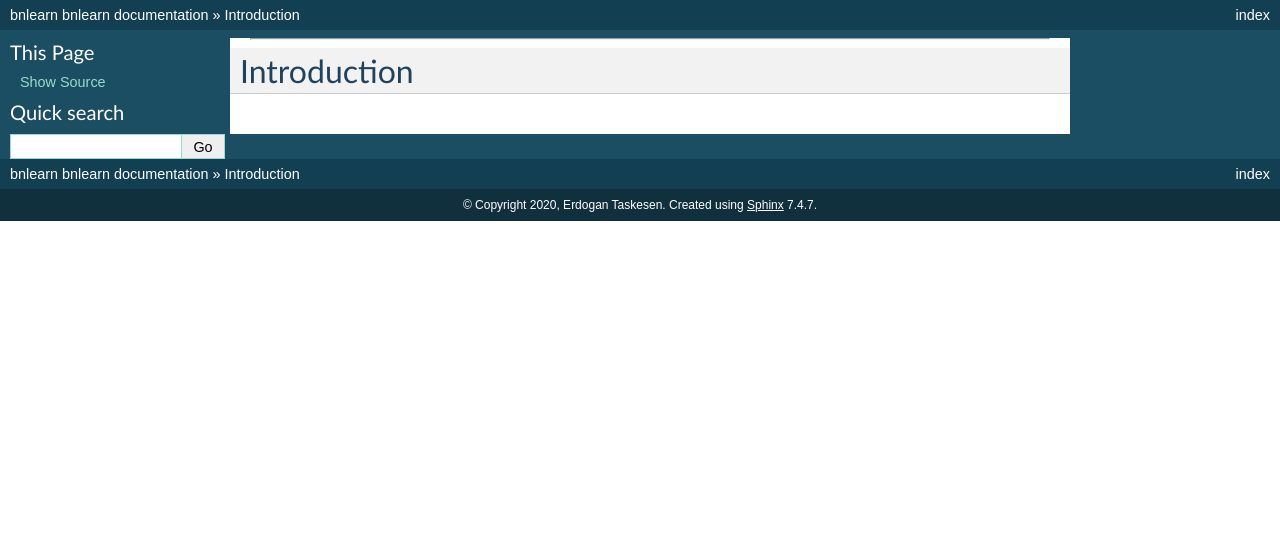
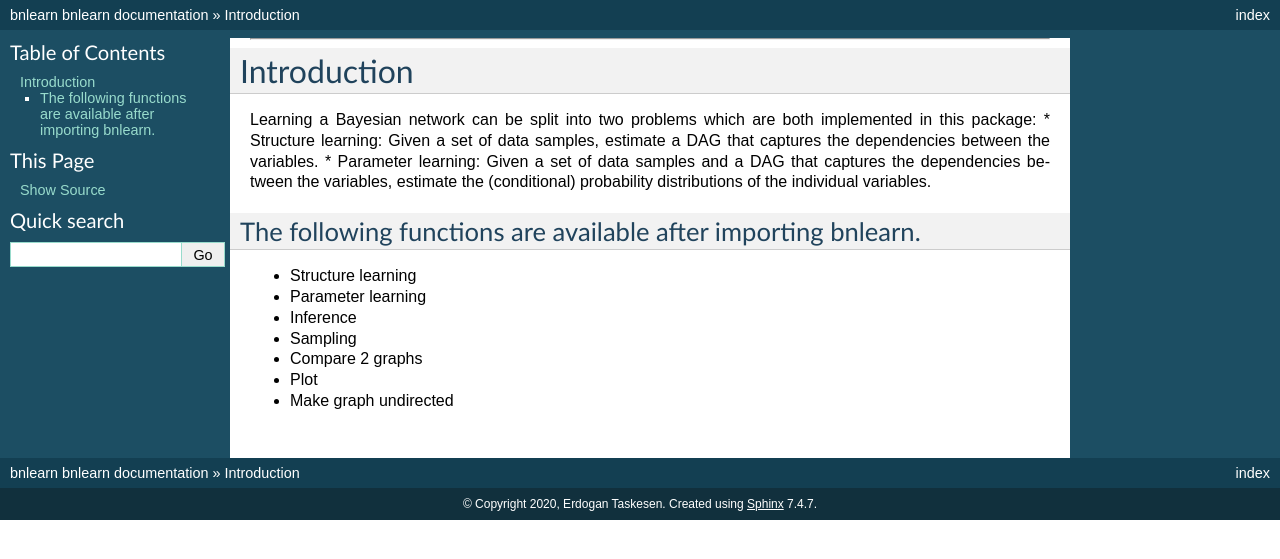
Before and after one commit to erdogant/bnlearn, a Sphinx documentation site: the page built from docs/source/Introduction.rst, in a window 1280 px wide. Shown: the top 559 px of the page. Built offline with Sphinx 7.4.7, drawn with Linux system fonts in a browser that asks for light colours.

Commit message:
Update Introduction.rst

```diff
--- a/docs/source/Introduction.rst
+++ b/docs/source/Introduction.rst
@@ -4,3 +4,18 @@
 
 Introduction
 ''''''''''''
+
+Learning a Bayesian network can be split into two problems which are both implemented in this package:
+* Structure learning: Given a set of data samples, estimate a DAG that captures the dependencies between the variables.
+* Parameter learning: Given a set of data samples and a DAG that captures the dependencies between the variables, estimate the (conditional) probability distributions of the individual variables.
+
+The following functions are available after importing bnlearn.
+--------------------------------------------------------------
+
+* Structure learning
+* Parameter learning
+* Inference
+* Sampling
+* Compare 2 graphs
+* Plot
+* Make graph undirected
```
